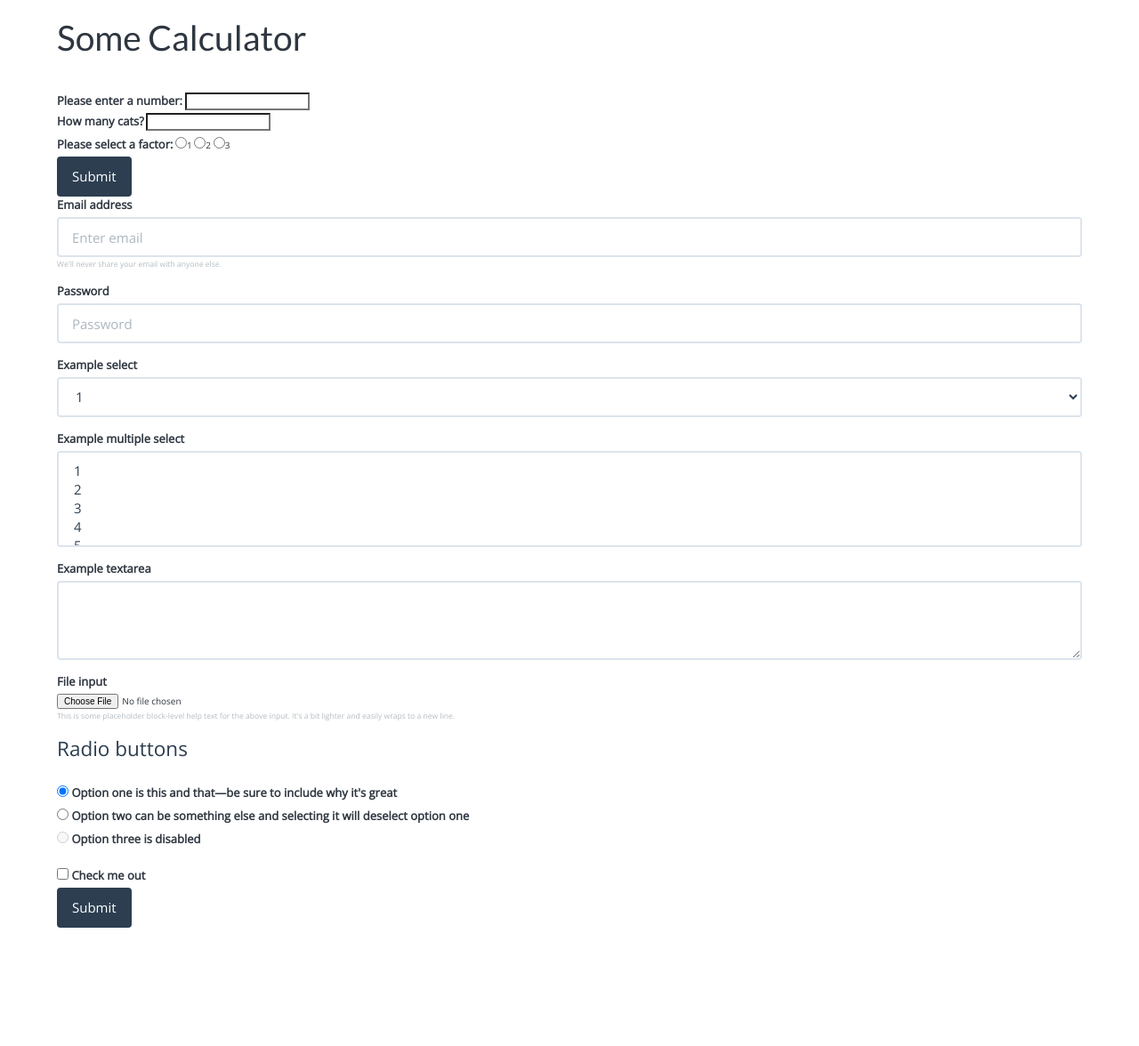
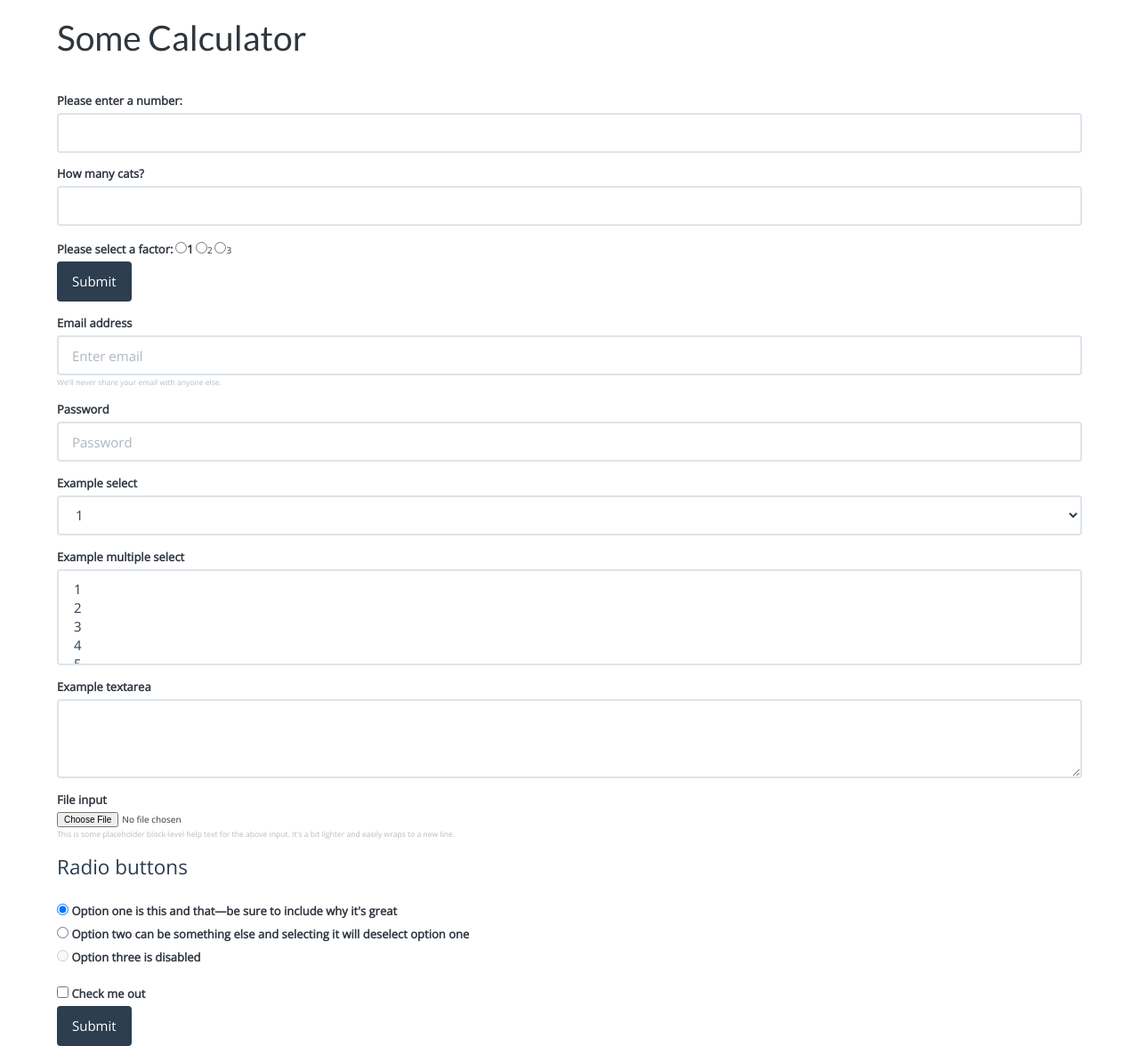
Before and after one commit to MikeBoris/Calc, a Flask app: page / in a window 1280 px wide. Shown: the whole page at 89% size. Before the commit the page ends 1043 px from the top, so only its background shows below. Run offline with Flask 2, Linux system fonts and the light colour scheme; some libraries are stand-ins or nearby versions.

Commit message:
html edits

```diff
--- a/templates/form_submit.html
+++ b/templates/form_submit.html
@@ -37,15 +37,22 @@ h1 {
             </div>
             <div id="content">
                 <form method="post" action="{{ url_for('hello') }}">
+                <div class="form-group">
                   <label for="number">Please enter a number:</label>
-                  <input type="text" name="number" /><br />
+                  <input type="text" class="form-control" name="number" /><br />
                   <label for="cats">How many cats?</label>
-                  <input type="text" name="cats" /><br />
+                  <input type="text" class="form-control" name="cats" /><br />
+                <fieldset form-group>
+                <div class="form-check">
+
                   <label for="factor">Please select a factor:</label>
-                  <input type="radio" name="rad_1" value="1">1
-                  <input type="radio" name="rad_2" value="2">2
-                  <input type="radio" name="rad_3" value="3">3 <br>
+                  <label class="form-check-label">
+                  <input type="radio" class="form-check-input" name="rad_1" value="1">1</label>
+                  <input type="radio" class="form-check-input" name="rad_2" value="2">2
+                  <input type="radio" class="form-check-input" name="rad_3" value="3">3 <br>
                   <input type="submit" class="btn btn-primary"/>
+                </fieldset>
+                </div>
                 </form>
             </div>
 
```
